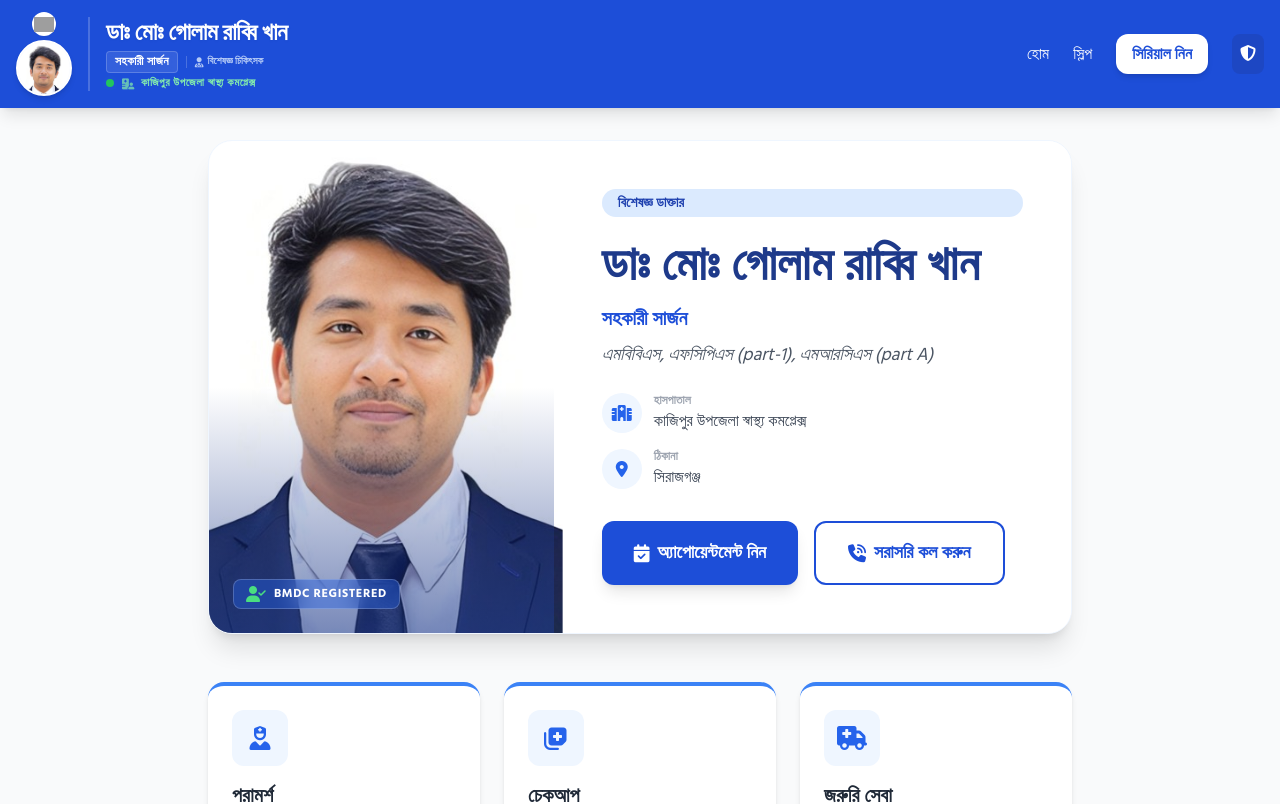
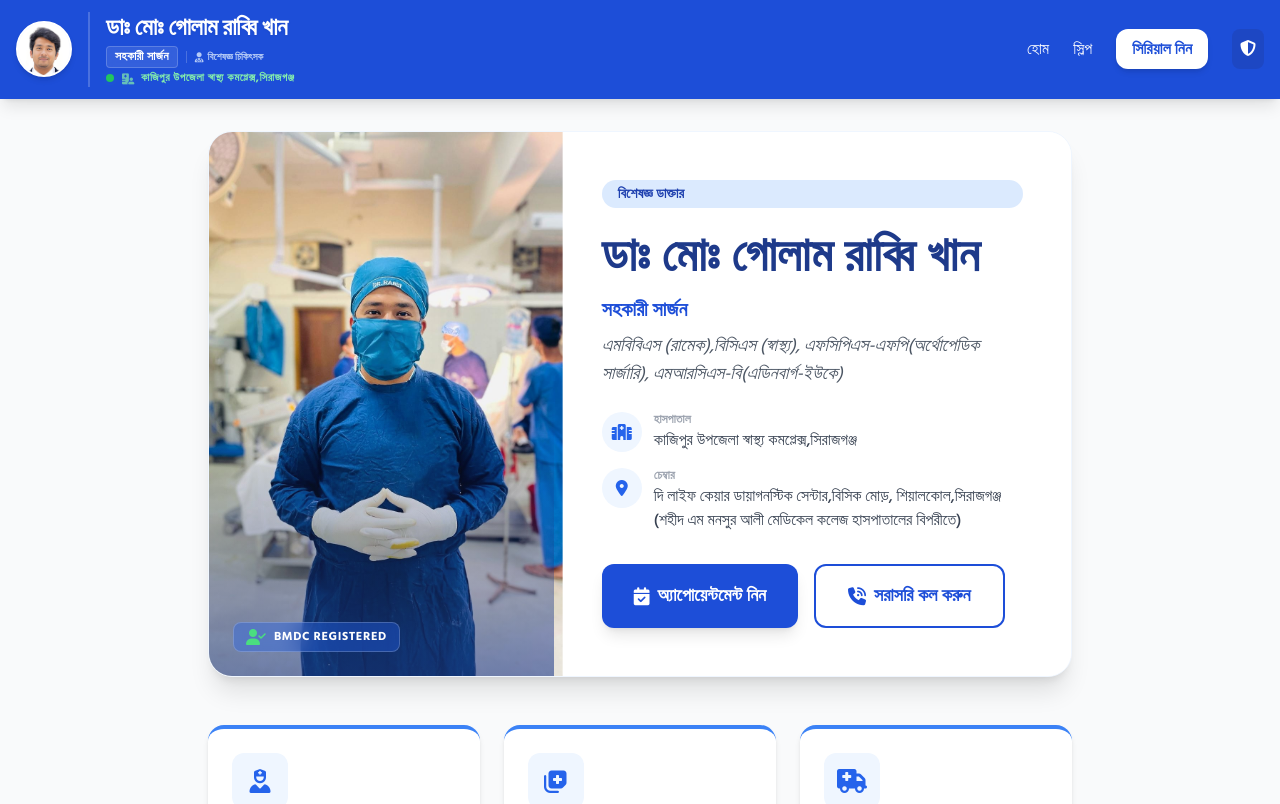
Before and after one commit to rakibkhanrkb/rabby, a React (Vite) app: page /#/ in a window 1280 px wide. Shown: the top 804 px of the page. Built offline with nearby package versions, Linux system fonts and the light colour scheme; grey boxes are pictures that could not be loaded.

Commit message:
5th commit

```diff
--- a/components/Header.tsx
+++ b/components/Header.tsx
@@ -11,16 +11,8 @@ const Header: React.FC = () => {
     <header className="bg-blue-700 text-white shadow-lg no-print sticky top-0 z-50">
       <nav className="container mx-auto px-4 py-3 flex flex-col md:flex-row justify-between items-center">
         <Link to="/" className="flex items-center space-x-4 mb-4 md:mb-0 group">
-          {/* Vertical Logo Group */}
-          <div className="flex flex-col items-center justify-center space-y-1 flex-shrink-0">
-            {/* Govt Logo (Top) */}
-            <div className="h-6 w-6 rounded-full bg-white p-0.5 flex items-center justify-center shadow-sm z-10">
-              <img
-                src={govtLogoUrl}
-                alt="BD Govt Logo"
-                className="h-full w-full object-contain"
-              />
-            </div>
+
+
             {/* Doctor Portrait (Bottom) */}
             <div className="h-12 w-12 md:h-14 md:w-14 rounded-full bg-blue-50 overflow-hidden border-2 border-white shadow-md transition-transform group-hover:scale-105">
               <img
@@ -33,7 +25,7 @@ const Header: React.FC = () => {
                 }}
               />
             </div>
-          </div>
+
 
           {/* Modern Info Block */}
           <div className="flex flex-col border-l-2 border-white/20 pl-4 space-y-0.5">
--- a/pages/Home.tsx
+++ b/pages/Home.tsx
@@ -5,7 +5,7 @@ import { DOCTOR_INFO } from '../types';
 
 const Home: React.FC = () => {
   // Using the absolute path from the public folder
-  const doctorImageUrl = "/pictures/rabbi.jpg";
+  const doctorImageUrl = "/pictures/rabbi2.jpg";
 
   return (
     <div className="space-y-12">
@@ -58,8 +58,8 @@ const Home: React.FC = () => {
                 <i className="fa-solid fa-location-dot"></i>
               </div>
               <div>
-                <p className="text-xs font-bold text-gray-400 uppercase">ঠিকানা</p>
-                <p className="font-medium">{DOCTOR_INFO.location}</p>
+                <p className="text-xs font-bold text-gray-400 uppercase">চেম্বার</p>
+                <p className="font-medium">{DOCTOR_INFO.chember}</p>
               </div>
             </div>
           </div>
--- a/types.ts
+++ b/types.ts
@@ -21,9 +21,10 @@ export interface DoctorInfo {
 export const DOCTOR_INFO: DoctorInfo = {
   name: "ডাঃ মোঃ গোলাম রাব্বি খান",
   title: "সহকারী সার্জন",
-  degrees: "এমবিবিএস, এফসিপিএস (part-1), এমআরসিএস (part A)",
-  hospital: "কাজিপুর উপজেলা স্বাস্থ্য কমপ্লেক্স",
-  location: "সিরাজগঞ্জ"
+  degrees: "এমবিবিএস (রামেক),বিসিএস (স্বাস্থ্য), এফসিপিএস-এফপি(অর্থোপেডিক সার্জারি), এমআরসিএস-বি(এডিনবার্গ-ইউকে)",
+  hospital: "কাজিপুর উপজেলা স্বাস্থ্য কমপ্লেক্স,সিরাজগঞ্জ",
+  location: "সিরাজগঞ্জ",
+  chember: "দি লাইফ কেয়ার ডায়াগনস্টিক সেন্টার,বিসিক মোড়, শিয়ালকোল,সিরাজগঞ্জ (শহীদ এম মনসুর আলী মেডিকেল কলেজ হাসপাতালের বিপরীতে)  "
 };
 
 // Fixed: Removed invalid ambient module declarations for images (*.jpg, *.jpeg, *.png, *.webp)
```
Also changed, not shown: public/pictures/rabbi2.jpg (added).
